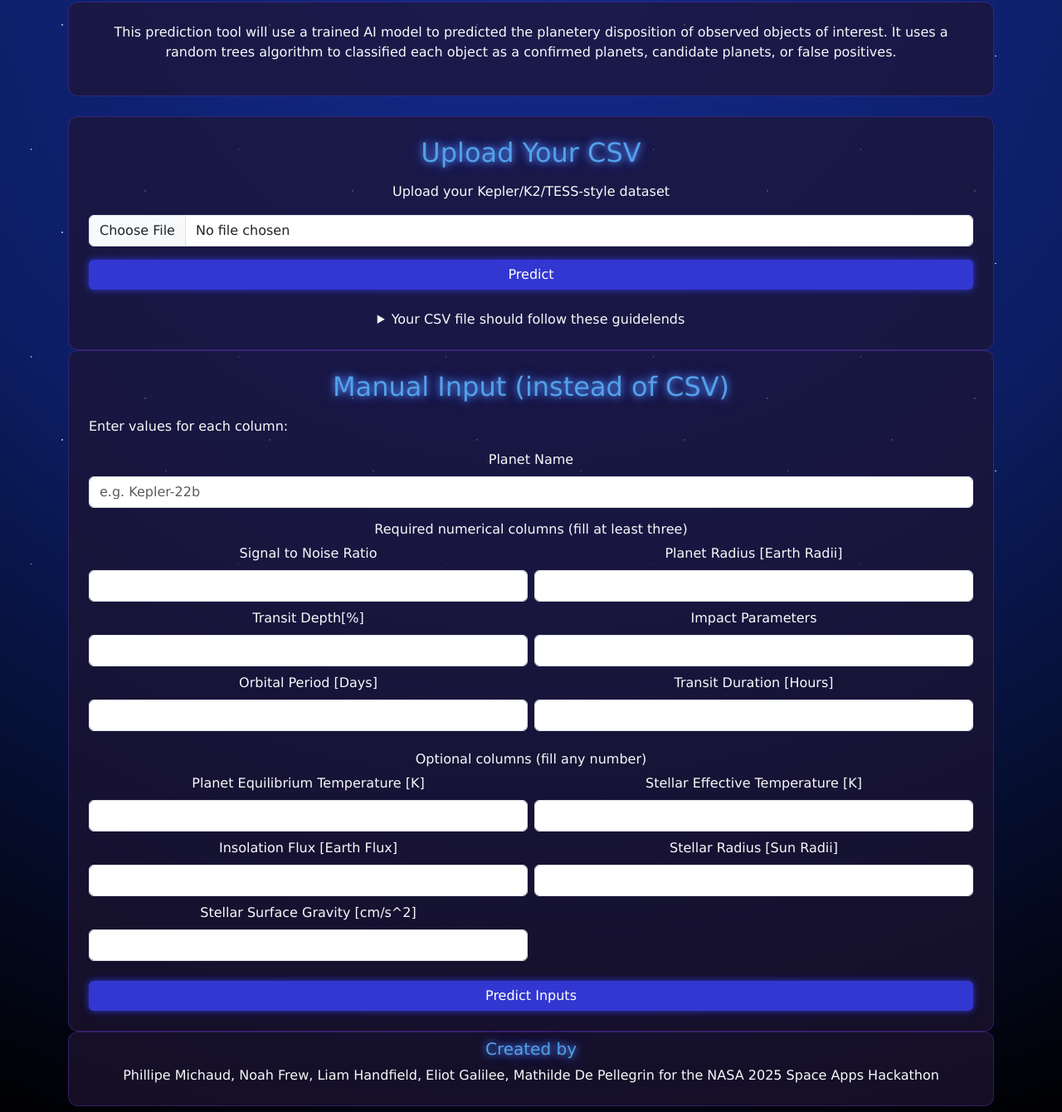
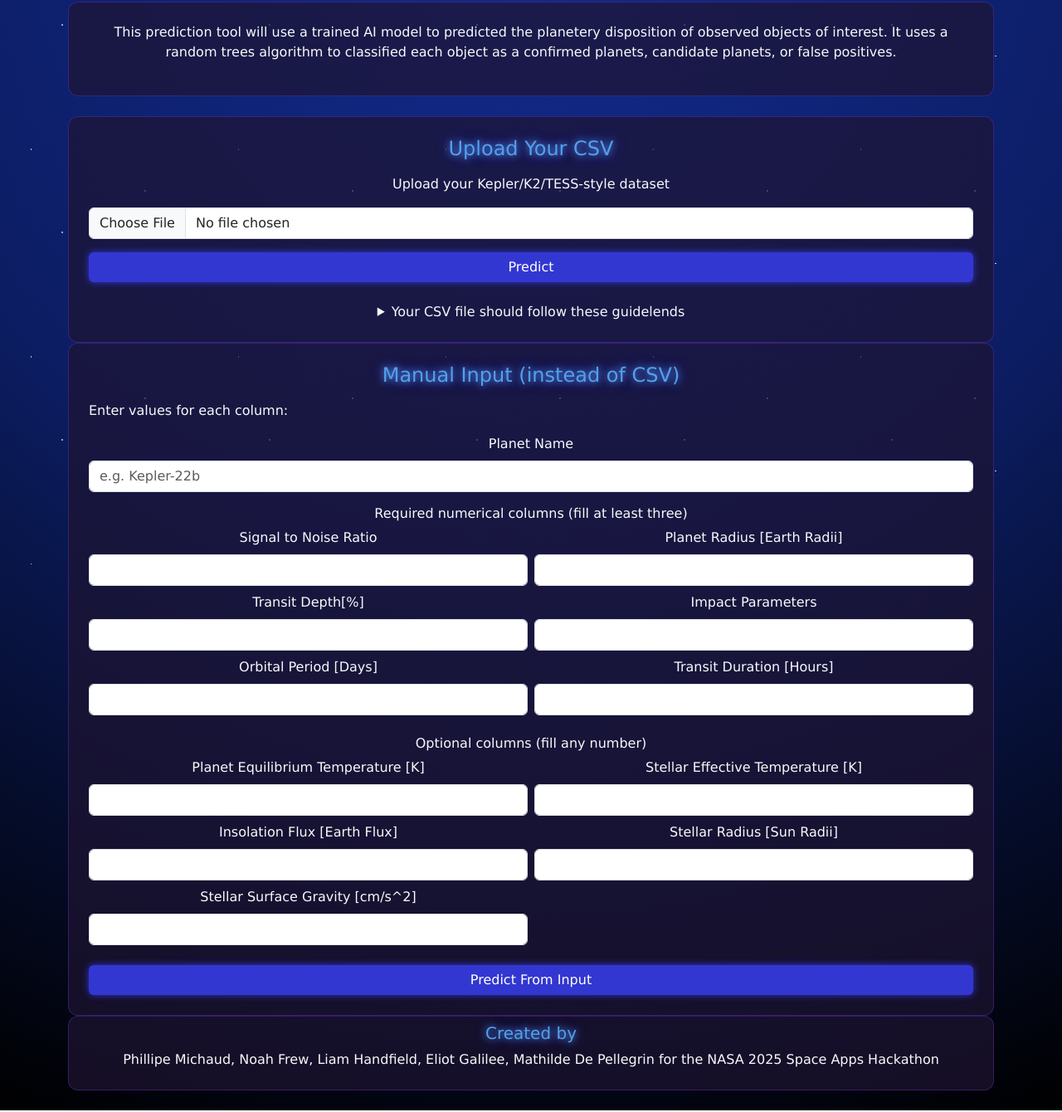
Before and after one commit to Doula123/Strong-Cosmic-Censorship, a plain HTML site: page frontend/index.html in a window 1280 px wide. Shown: the part 120-1460 px from the top of the page at 83% size. Drawn offline with nearby package versions, Linux system fonts and the light colour scheme.

Commit message:
some webpage updates

```diff
--- a/frontend/index.html
+++ b/frontend/index.html
@@ -28,7 +28,7 @@
 
     <!-- Upload Section -->
     <div id="upload-section" class="card p-4 mx-auto upload-card">
-      <h2 class="text-glow">Upload Your CSV</h2>
+      <h4 class="text-glow">Upload Your CSV</h4>
       <p class="text-light">Upload your Kepler/K2/TESS-style dataset</p>
       <input type="file" id="csvFile" accept=".csv" class="form-control mb-3">
       <button id="predictBtn" class="btn btn-glow px-5">Predict</button>
@@ -67,7 +67,7 @@
 
     <!-- Manual Input Section -->
     <div id="manual-input-section" class="card p-4 mx-auto upload-card">
-      <h2 class="text-glow">Manual Input (instead of CSV)</h2>
+      <h4 class="text-glow">Manual Input (instead of CSV)</h4>
       <p class="text-light text-start">Enter values for each column:</p>
 
     <!-- Required -->
@@ -129,7 +129,7 @@
         </div>
       </div>
       <br>
-      <button id="inputPredictBtn" class="btn btn-glow px-5">Predict Inputs</button>
+      <button id="inputPredictBtn" class="btn btn-glow px-5">Predict From Input</button>
     </div>
 
     <!-- Credit Section -->
```
